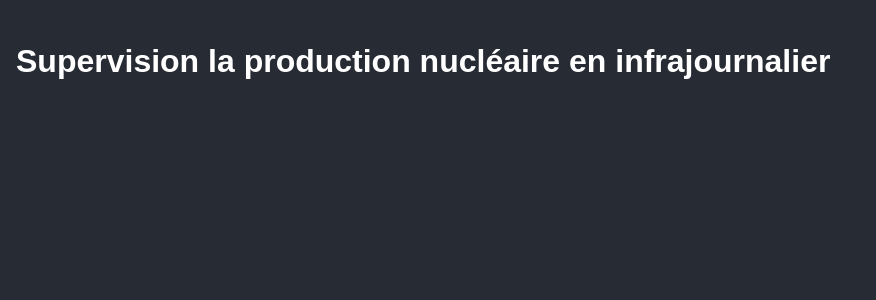
After one commit to hamzamensi/SupervisionNuclearProduction, a Flask app: template templates/realtime.html in a window 1280 px wide. The commit adds this page. Shown: the top 300 px of the page, without its empty margins (0-876 px from the left). Run offline with Flask 3, Linux system fonts and the light colour scheme; the template is opened without the code that fills it: most values are stand-ins (such as "Sample title", 1, 10 or a date in 2020); some libraries are stand-ins or nearby versions.

Commit message:
add real time page

```diff
--- a/app.py
+++ b/app.py
@@ -1,10 +1,44 @@
-from flask import Flask, render_template
+from datetime import datetime, timedelta, timezone
+
+from flask import Flask, render_template, request
 import json
 import plotly
 import plotly.express as px
 from core.utils import get_data
+from flask_socketio import SocketIO
+from threading import Lock
+
+thread = None
+thread_lock = Lock()
 # Create Home Page Route
 app = Flask(__name__)
+socketio = SocketIO(app, cors_allowed_origins='*')
+
+def background_thread():
+    print("Generating random sensor values")
+    # Students data available in a list of list
+    while True:
+        start_date = (datetime.now(timezone.utc).astimezone() + timedelta(days=-7)).isoformat(sep="T", timespec="seconds")
+        end_date = (datetime.now(timezone.utc).astimezone() + timedelta(days=1)).isoformat(sep="T", timespec="seconds")
+        df = get_data(start_date, end_date)
+        print(len(df))
+        # Create Bar chart
+        fig = px.bar(
+            df,
+            x='start_date',
+            y='Sum_per_hour',
+            barmode='group',
+            labels={
+                'start_date': 'Date/Heure de producution',
+                'Sum_per_hour': 'La somme de production nucléaire par heure'
+            })
+
+        # Create graphJSON
+        graphJSON = json.dumps(fig, cls=plotly.utils.PlotlyJSONEncoder)
+        print(graphJSON)
+        socketio.emit('data', graphJSON)
+        socketio.sleep(180)
+
 
 
 @app.route('/')
@@ -30,6 +64,48 @@ def bar_with_plotly():
     # Use render_template to pass graphJSON to html
     return render_template('index.html', graphJSON=graphJSON)
 
+@app.route('/realtime')
+def realtime_show():
+    start_date = (datetime.now(timezone.utc).astimezone() + timedelta(days=-7)).isoformat(sep="T", timespec="seconds")
+    end_date = datetime.now(timezone.utc).astimezone().isoformat(sep="T", timespec="seconds")
+    # Students data available in a list of list
+    df = get_data(start_date, end_date)
+
+    # Create Bar chart
+    fig = px.bar(
+        df,
+        x='start_date',
+        y='Sum_per_hour',
+        barmode='group',
+        labels={
+            'start_date': 'Date/Heure de producution',
+            'Sum_per_hour': 'La somme de production nucléaire par heure'
+        })
+
+    # Create graphJSON
+    graphJSON = json.dumps(fig, cls=plotly.utils.PlotlyJSONEncoder)
+    # Use render_template to pass graphJSON to html
+    return render_template('realtime.html', graphJSON=graphJSON)
+
+
+"""
+Decorator for connect
+"""
+@socketio.on('connect')
+def connect():
+    global thread
+    print('Client connected')
+    global thread
+    with thread_lock:
+        if thread is None:
+            thread = socketio.start_background_task(background_thread)
+
+"""
+Decorator for disconnect
+"""
+@socketio.on('disconnect')
+def disconnect():
+    print('Client disconnected',  request.sid)
 
 if __name__ == '__main__':
-    app.run(debug=True)
+    socketio.run(app, allow_unsafe_werkzeug=True)
--- a/requirements.txt
+++ b/requirements.txt
@@ -2,3 +2,4 @@ requests
 pandas
 plotly
 Flask
+Flask-SocketIO
--- a/templates/index.html
+++ b/templates/index.html
@@ -24,6 +24,6 @@ body {
 <script src='https://cdn.plot.ly/plotly-latest.min.js'></script>
 <script type='text/javascript'>
   var graphs = {{graphJSON | safe}};
-  Plotly.plot('chart',graphs,{});
+  Plotly.plot('chart', graphs,{ });
 </script>
 </html>
--- /dev/null
+++ b/templates/realtime.html
@@ -0,0 +1,43 @@
+<!doctype html>
+<html>
+<style>
+* {
+    -webkit-box-sizing: border-box;
+    box-sizing: border-box;
+}
+body {
+    background-color: #272b34;
+    font-family: 'Khula', sans-serif;
+    font-weight: 300;
+    color: white;
+    line-height: 1em;
+    margin: 0;
+  padding: 2em 1em;
+}
+
+</style>
+ <body>
+  <h1>Supervision la production nucléaire en infrajournalier</h1>
+  <div id='chart' class='chart'”></div>
+  <div id='chart2' class='chart'”></div>
+
+ </body>
+<script src="https://cdnjs.cloudflare.com/ajax/libs/jquery/3.5.1/jquery.min.js" integrity="sha512-bLT0Qm9VnAYZDflyKcBaQ2gg0hSYNQrJ8RilYldYQ1FxQYoCLtUjuuRuZo+fjqhx/qtq/1itJ0C2ejDxltZVFg==" crossorigin="anonymous"></script>
+<script src='https://cdn.plot.ly/plotly-latest.min.js'></script>
+<script src="https://cdnjs.cloudflare.com/ajax/libs/socket.io/3.0.4/socket.io.js" integrity="sha512-aMGMvNYu8Ue4G+fHa359jcPb1u+ytAF+P2SCb+PxrjCdO3n3ZTxJ30zuH39rimUggmTwmh2u7wvQsDTHESnmfQ==" crossorigin="anonymous"></script>
+
+<script type='text/javascript'>
+var graphs = {{graphJSON | safe}};
+Plotly.plot('chart', graphs,{ });
+$(document).ready(function () {
+  var socket = io.connect();
+  console.log('OK')
+  socket.on("data", function (msg) {
+    console.log('received_data')
+    console.log(msg);
+    var graphs = msg;
+    Plotly.newPlot('chart',graphs,{});
+  });
+ });
+</script>
+</html>
```
